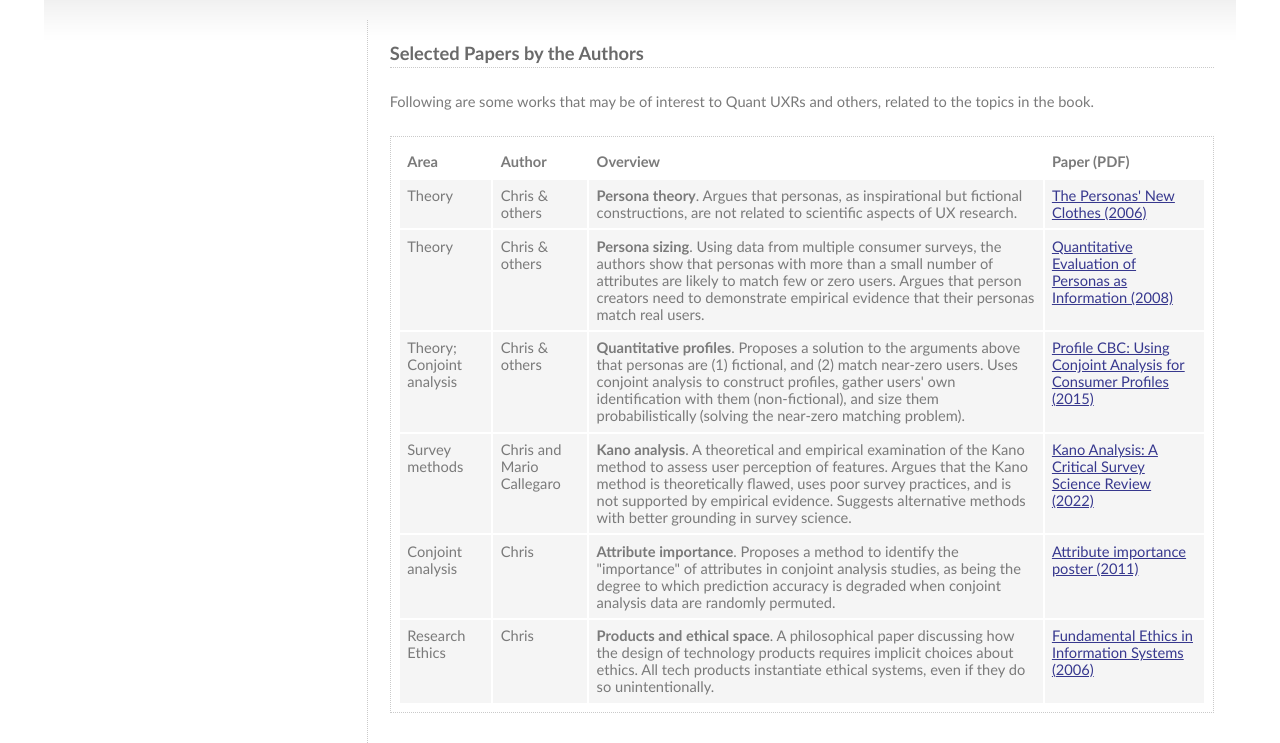
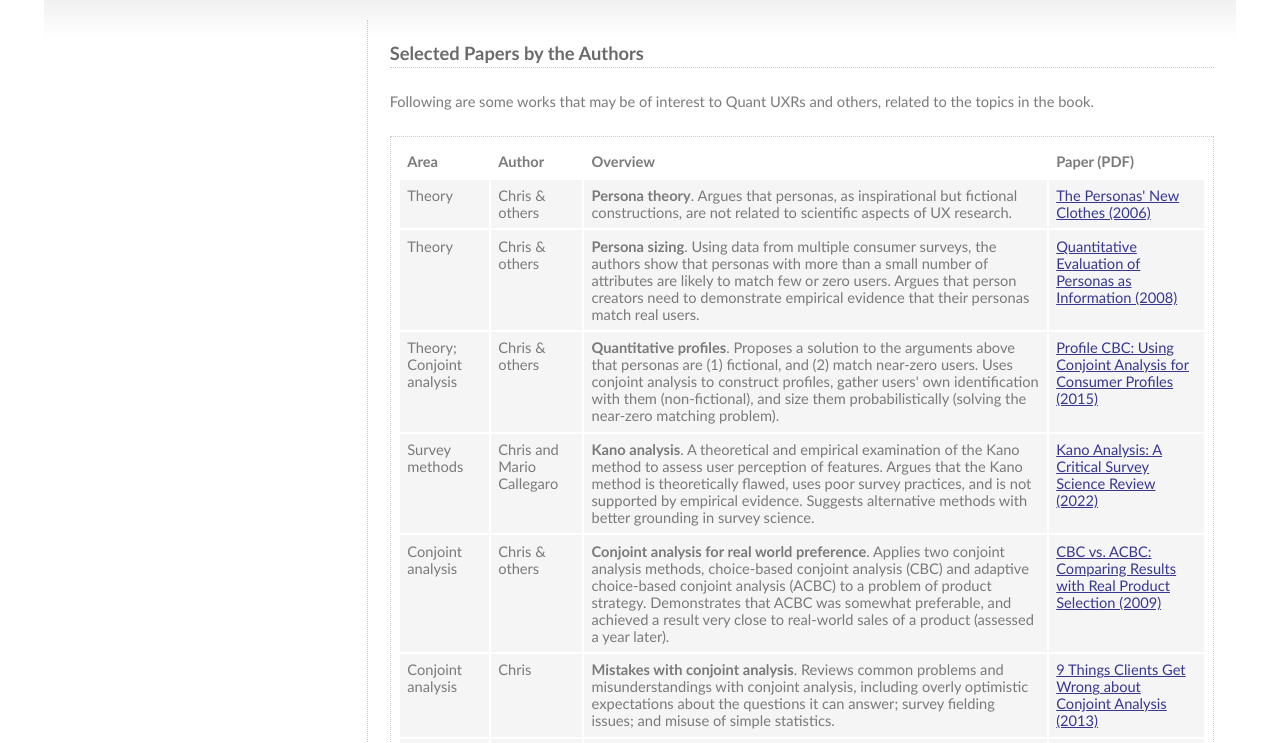
Before and after one commit to cnchapman/quantuxbook, a plain HTML site: page papers/papers.html in a window 1280 px wide. Shown: the part 172-915 px from the top of the page. Drawn offline with Linux system fonts and the light colour scheme.

Commit message:
post papers, update after git crash

```diff
--- a/papers/papers.html
+++ b/papers/papers.html
@@ -63,12 +63,14 @@
                         <td><b>Persona sizing</b>. Using data from multiple consumer surveys, the authors show that personas with more than a small number of attributes are likely to match few or zero users. Argues that person creators need to demonstrate empirical evidence that their personas match real users.</td>
                         <td><a href="REPRINT-HFES08-chapman-love-milham-elrif-alford.pdf">Quantitative Evaluation of Personas as Information (2008)</a></td>
                      </tr>
+
                      <tr class="rowA">
                         <td>Theory; Conjoint analysis</td>
                         <td>Chris & others</td>
                         <td><b>Quantitative profiles</b>. Proposes a solution to the arguments above that personas are (1) fictional, and (2) match near-zero users. Uses conjoint analysis to construct profiles, gather users' own identification with them (non-fictional), and size them probabilistically (solving the near-zero matching problem).</td>
                         <td><a href="reprint-ProfileCBC-Chapman-Krontiris-Webb-Sawtooth2015.pdf">Profile CBC: Using Conjoint Analysis for Consumer Profiles (2015)</a></td>
                      </tr>
+
                      <tr class="rowA">
                         <td>Survey methods</td>
                          <td>Chris and Mario Callegaro</td>
@@ -76,6 +78,19 @@
                         <td><a href="REPRINT-Chapman-Callegaro-SawtoothConference2022.pdf">Kano Analysis: A Critical Survey Science Review (2022)</a></td>
                      </tr>
 
+                    <tr class="rowA">
+                        <td>Conjoint analysis</td>
+                        <td>Chris & others</td>
+                        <td><b>Conjoint analysis for real world preference</b>. Applies two conjoint analysis methods, choice-based conjoint analysis (CBC) and adaptive choice-based conjoint analysis (ACBC) to a problem of product strategy. Demonstrates that ACBC was somewhat preferable, and achieved a result very close to real-world sales of a product (assessed a year later).</td>
+                        <td><a href="REPRINT-sawtooth09-chapman-et-al-CBC-vs-ACBC.pdf">CBC vs. ACBC: Comparing Results with Real Product Selection (2009)</a></td>
+                     </tr>
+
+                    <tr class="rowA">
+                        <td>Conjoint analysis</td>
+                        <td>Chris</td>
+                        <td><b>Mistakes with conjoint analysis</b>. Reviews common problems and misunderstandings with conjoint analysis, including overly optimistic expectations about the questions it can answer; survey fielding issues; and misuse of simple statistics.</td>
+                        <td><a href="REPRINT-chapman-sawtooth2013-9problems-proceedings.pdf">9 Things Clients Get Wrong about Conjoint Analysis (2013)</a></td>
+                     </tr>
 
                     <tr class="rowA">
                         <td>Conjoint analysis</td>
@@ -92,26 +107,19 @@
 <!--
                     <tr class="rowA">
                         <td>TOPIC</td>
+                        <td>AUTHOR</td>
                         <td><b>HEADLINE</b>. Description.</td>
                         <td><a href="link">Text</a></td>
                      </tr>
                     <tr class="rowA">
                         <td>TOPIC</td>
+                        <td>AUTHOR</td>
                         <td><b>HEADLINE</b>. Description.</td>
                         <td><a href="link">Text</a></td>
                      </tr>
                     <tr class="rowA">
                         <td>TOPIC</td>
-                        <td><b>HEADLINE</b>. Description.</td>
-                        <td><a href="link">Text</a></td>
-                     </tr>
-                    <tr class="rowA">
-                        <td>TOPIC</td>
-                        <td><b>HEADLINE</b>. Description.</td>
-                        <td><a href="link">Text</a></td>
-                     </tr>
-                    <tr class="rowA">
-                        <td>TOPIC</td>
+                        <td>AUTHOR</td>
                         <td><b>HEADLINE</b>. Description.</td>
                         <td><a href="link">Text</a></td>
                      </tr>
```
